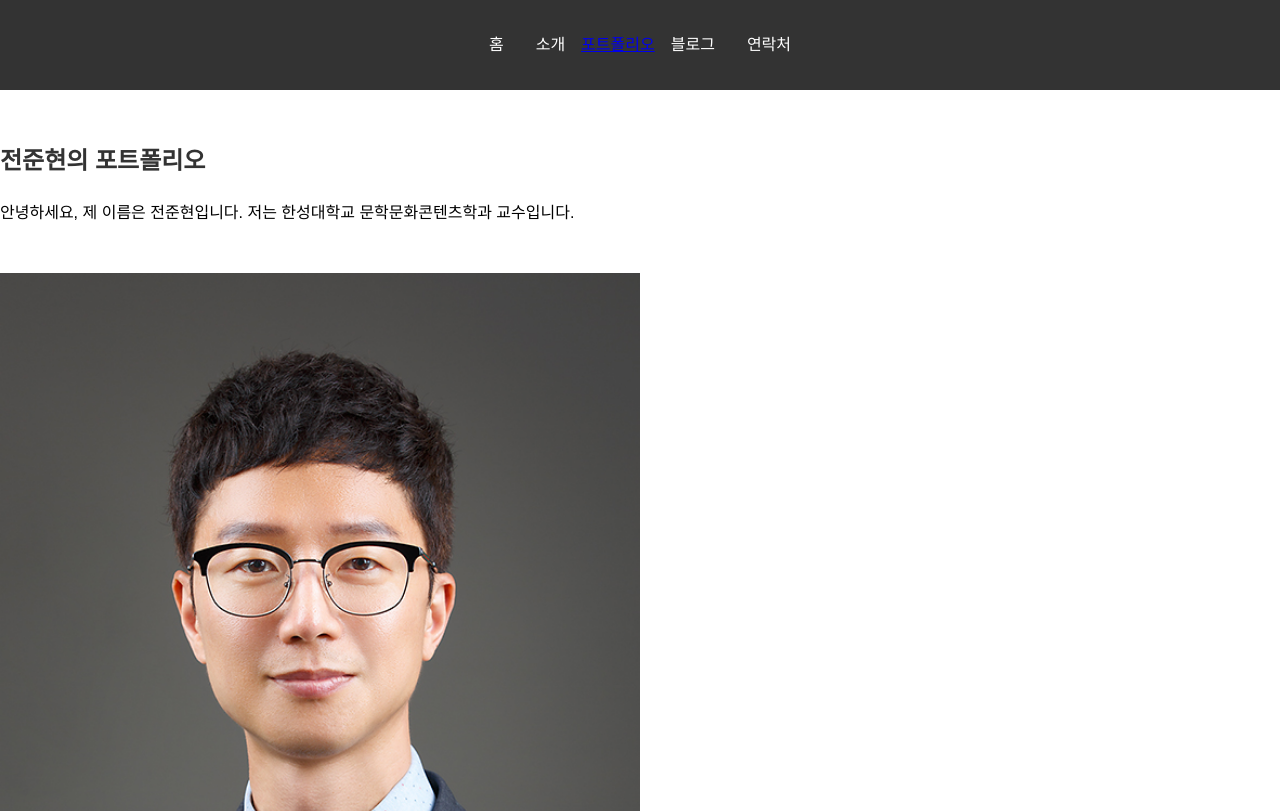
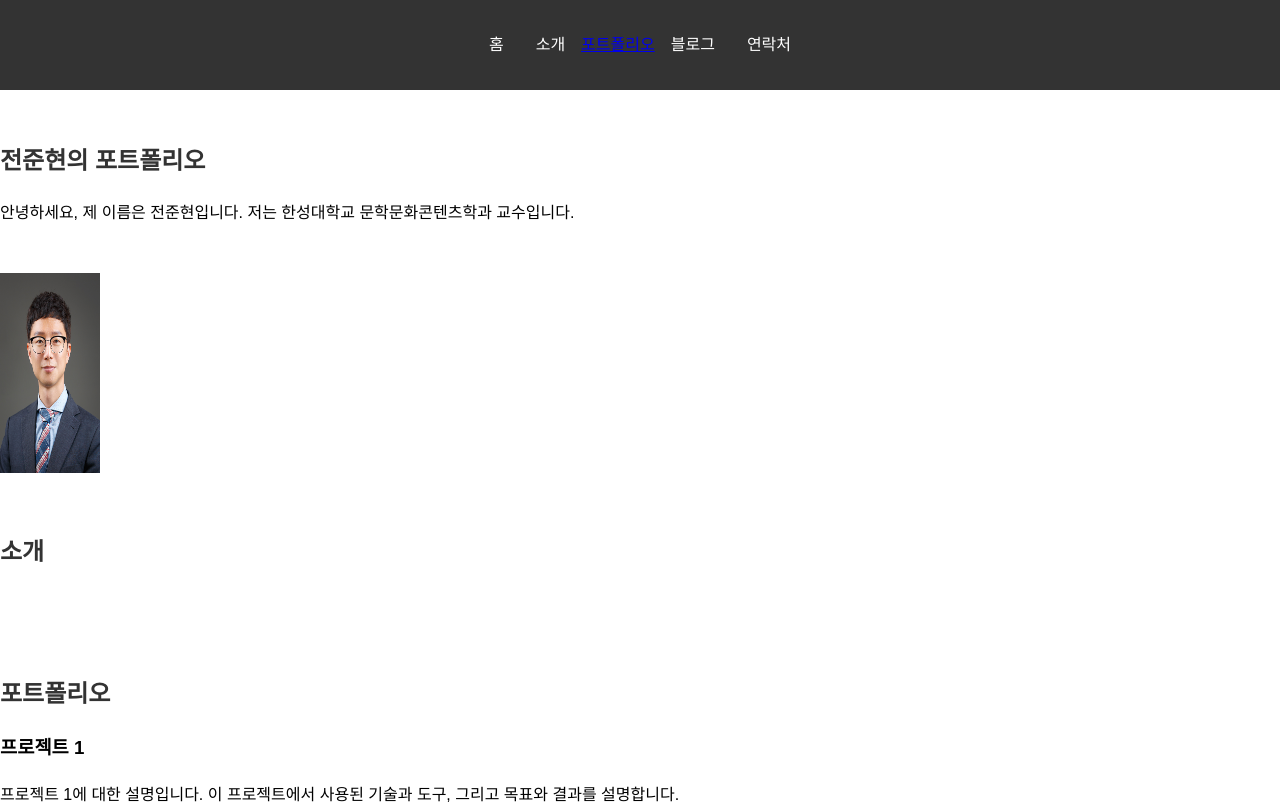
Before and after one commit to naturaljeon/Home, a plain HTML site: page index.html in a window 1280 px wide. Shown: the top 811 px of the page. Drawn offline with Linux system fonts and the light colour scheme.

Commit message:
Update index.html

```diff
--- a/index.html
+++ b/index.html
@@ -26,7 +26,7 @@
       <p>안녕하세요, 제 이름은 전준현입니다. 저는 한성대학교 문학문화콘텐츠학과 교수입니다.</p>
     </section>
 
-     <img src="Main.jpg" width="50%">
+     <img src="Main.jpg"  width="100" height="200">
 
     <section id="about">
       <h2>소개</h2>
```
